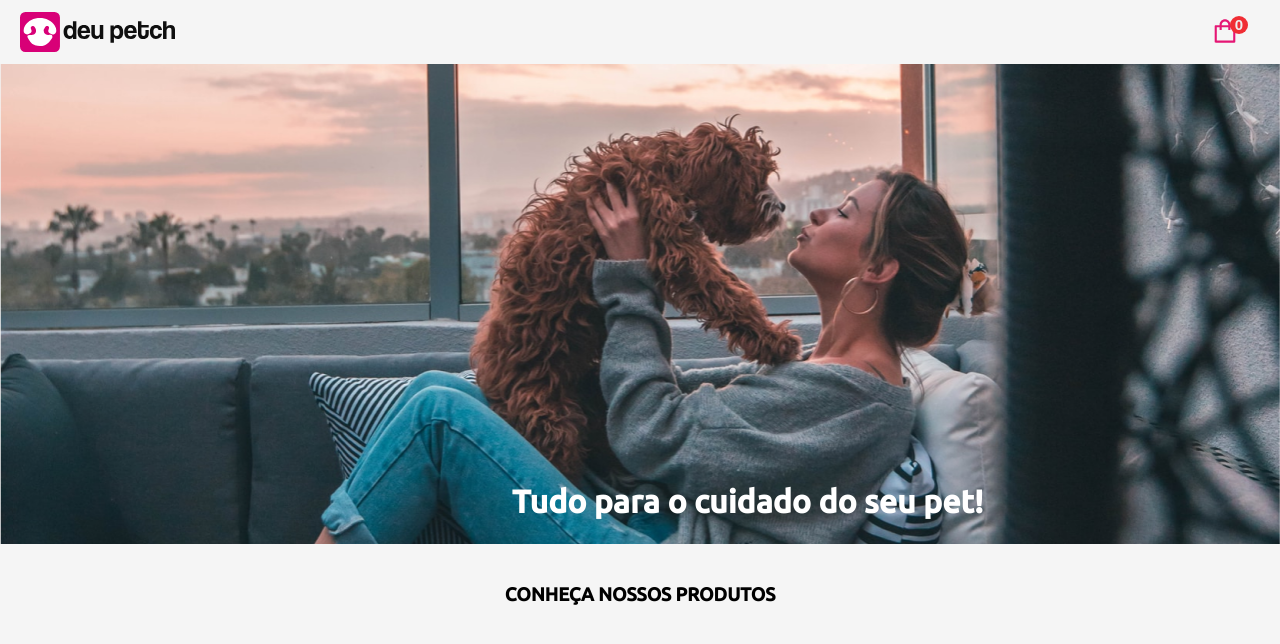
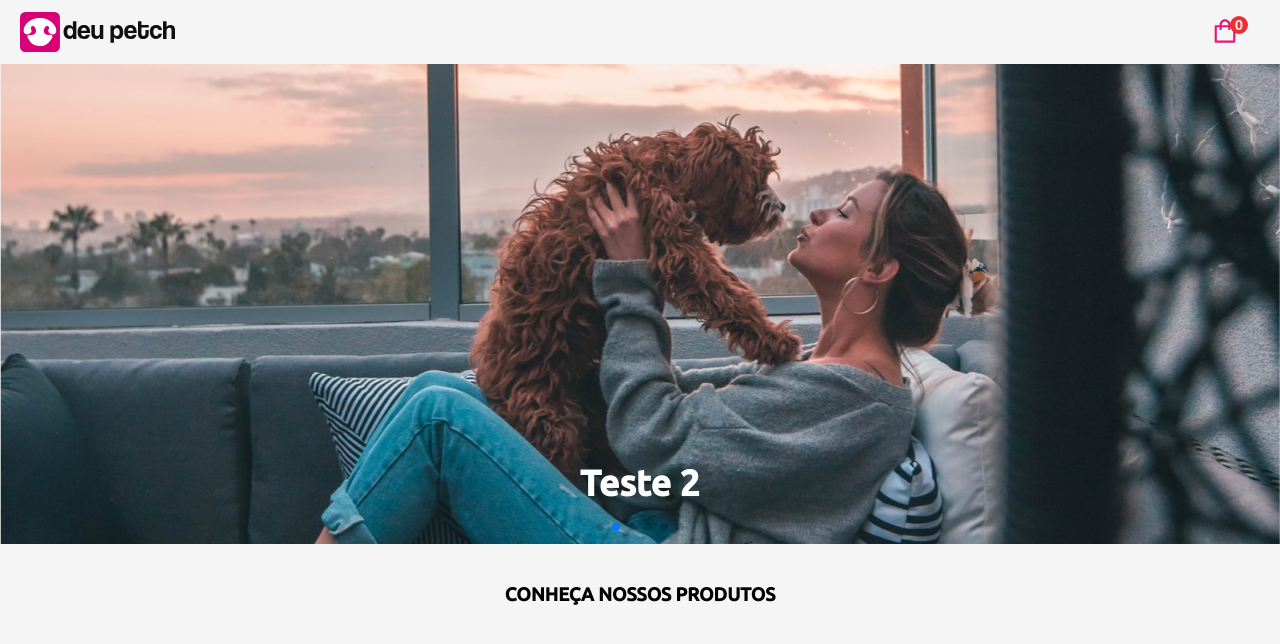
Before and after one commit to jobspacecreative/desafio-front-end, a React (Create React App) app in the folder desafio/: page / in a window 1280 px wide. Shown: the top 644 px of the page. Built offline with nearby package versions, Linux system fonts and the light colour scheme; no server answers.

Commit message:
banner slide added

```diff
--- a/desafio/package.json
+++ b/desafio/package.json
@@ -13,6 +13,7 @@
     "react-icons": "^4.4.0",
     "react-scripts": "5.0.1",
     "styled-components": "^5.3.5",
+    "swiper": "^8.3.2",
     "web-vitals": "^2.1.4"
   },
   "scripts": {
--- a/desafio/src/components/TopBanner/index.jsx
+++ b/desafio/src/components/TopBanner/index.jsx
@@ -1,15 +1,36 @@
 import React from 'react';
-import { Container, Banner, Subtitle } from './styles';
+import { Container, Subtitle } from './styles';
+import { Swiper, SwiperSlide } from "swiper/react";
+import { Autoplay, Pagination, Navigation } from "swiper";
+import "swiper/css/bundle";
 
 import banner from '../../assets/images/banner.png';
 
 const TopBanner = () => {
   return (
     <Container>
-      <Banner src={banner}/>
-      <Subtitle>
-        Tudo para o cuidado do seu pet!
-      </Subtitle>
+      <Swiper
+        spaceBetween={30}
+        centeredSlides={true}
+        autoplay={{
+          delay: 3000,
+          disableOnInteraction: false,
+        }}
+        pagination={{
+          clickable: true,
+        }}
+        navigation={true}
+        modules={[Autoplay, Pagination, Navigation]}
+        className="mySwiper"
+      >
+        <SwiperSlide><img src={banner} alt="" /><Subtitle>Teste 1</Subtitle></SwiperSlide>
+        <SwiperSlide><img src={banner} alt="" /><Subtitle>Teste 2</Subtitle></SwiperSlide>
+        <SwiperSlide><img src={banner} alt="" /><Subtitle>Teste 3</Subtitle></SwiperSlide>
+        <SwiperSlide><img src={banner} alt="" /><Subtitle>Teste 4</Subtitle></SwiperSlide>
+        <SwiperSlide><img src={banner} alt="" /><Subtitle>Teste 5</Subtitle></SwiperSlide>
+        <SwiperSlide><img src={banner} alt="" /><Subtitle>Teste 6</Subtitle></SwiperSlide>
+      </Swiper>
+
     </Container>
   )
 }
--- a/desafio/src/components/TopBanner/styles.js
+++ b/desafio/src/components/TopBanner/styles.js
@@ -4,19 +4,47 @@ export const Container = styled.div`
   display: flex;
   align-items: center;
   justify-content: center;
-`;
+  .swiper {
+    max-width: 1700px;
+    width: 100%;
+    height: 100%;
+  }
+  .swiper-button-next:after, .swiper-button-prev:after {
+    display: none;
+  }
 
-export const Banner = styled.img`
-  max-width: 1600px;
-  width: 100%;
-  height: 60vh;
-  object-fit: cover;
-  position: relative;
+  .swiper-slide {
+    text-align: center;
+    font-size: 18px;
+
+
+    /* Center slide text vertically */
+    display: -webkit-box;
+    display: -ms-flexbox;
+    display: -webkit-flex;
+    display: flex;
+    -webkit-box-pack: center;
+    -ms-flex-pack: center;
+    -webkit-justify-content: center;
+    justify-content: center;
+    -webkit-box-align: center;
+    -ms-flex-align: center;
+    -webkit-align-items: center;
+    align-items: center;
+  }
+
+  .swiper-slide img {
+    display: block;
+    max-width: 1700px;
+    width: 100%;
+    height: 60vh;
+    object-fit: cover;
+  }
 `;
 
 export const Subtitle = styled.h1`
   position: absolute;
-  left: 40%;
-  bottom: 35%;
+  bottom: 40px;
   color: #fff;
+  z-index: 1;
 `
```
Also changed, not shown: 1 other file (tests, documents, lock files or other folders).
